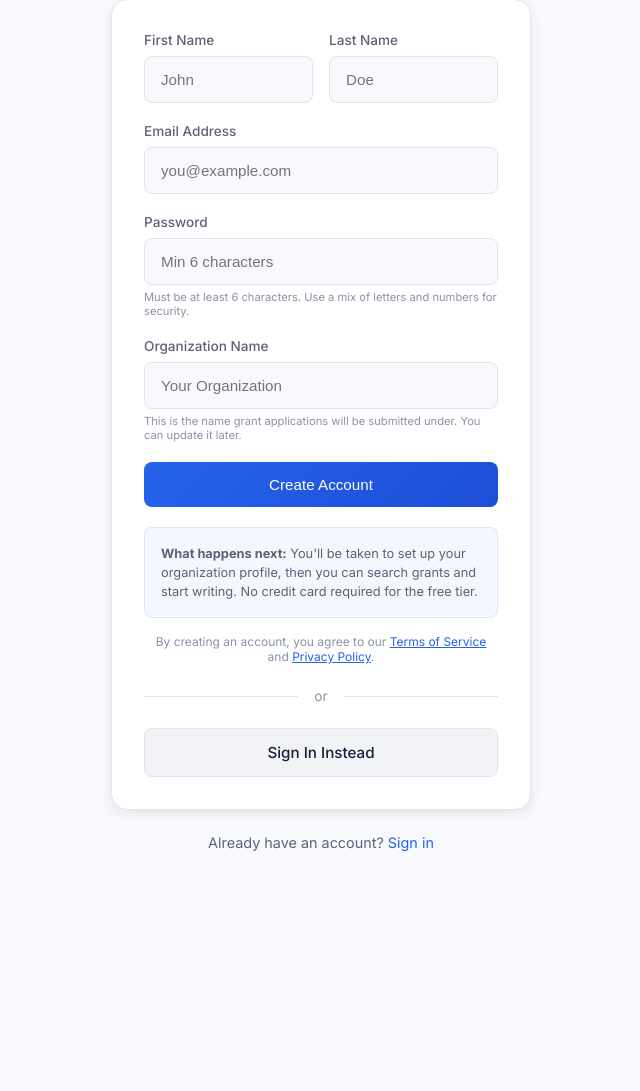
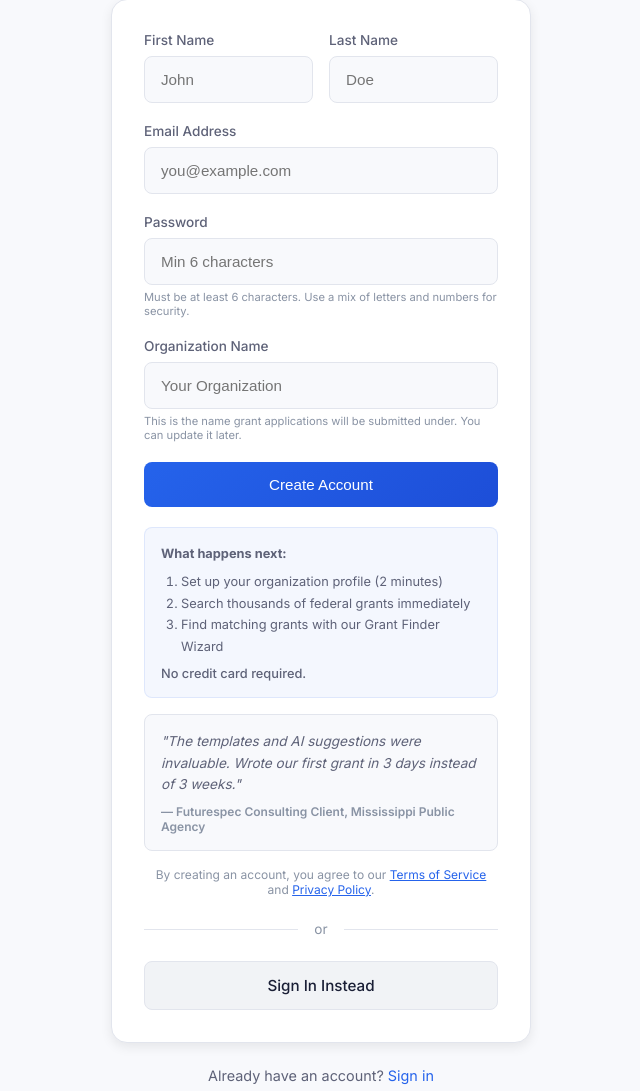
Before and after one commit to fbwalker4/GrantPro, a Flask app: template portal/templates/signup.html in a window 1280 px wide. Shown: the part 218-1309 px from the top of the page, without its empty margins (319-959 px from the left). Before the commit the page ends 1070 px from the top, so only its background shows below. Run offline with Flask 3, Linux system fonts and the light colour scheme; the template is opened without the code that fills it, so the values that code supplies are empty; parts of the project's set-up code (start-up, migrations or seed data) failed here and were passed over; some libraries are stand-ins or nearby versions.

Commit message:
UX iteration: search defaults, hero copy, CTAs, signup, cards
1. Search default sort: newest posted first (was deadline soonest)
   $0-amount grants pushed to bottom with reduced opacity
2. Hero: outcome-first copy ("Find grants you qualify for, draft
   with AI, get submission guidance") instead of price-first
3. CTAs standardized across landing page:
   Primary: "Start Writing Grants"
   Browse: "Search Grants Free"
   Account: "Create Free Account"
4. Signup page: specific next steps (3 numbered items), testimonial
   quote added, "No credit card required" prominent
5. Search cards: deadline always shown with urgency colors,
   description snippets trimmed to 100 chars

Co-Authored-By: Claude Opus 4.6 (1M context) <noreply@anthropic.com>

```diff
--- a/portal/templates/signup.html
+++ b/portal/templates/signup.html
@@ -305,9 +305,25 @@
                 </button>
 
                 <div style="margin-top: 1.25rem; padding: 1rem; background: rgba(37,99,235,0.05); border: 1px solid rgba(37,99,235,0.1); border-radius: 8px;">
-                    <p style="font-size: 0.8rem; color: var(--text-secondary); margin: 0; line-height: 1.5;">
-                        <strong>What happens next:</strong> You'll be taken to set up your organization profile,
-                        then you can search grants and start writing. No credit card required for the free tier.
+                    <p style="font-size: 0.8rem; color: var(--text-secondary); margin: 0 0 0.5rem 0; line-height: 1.5;">
+                        <strong>What happens next:</strong>
+                    </p>
+                    <ol style="font-size: 0.8rem; color: var(--text-secondary); margin: 0 0 0.5rem 1.25rem; line-height: 1.7;">
+                        <li>Set up your organization profile (2 minutes)</li>
+                        <li>Search thousands of federal grants immediately</li>
+                        <li>Find matching grants with our Grant Finder Wizard</li>
+                    </ol>
+                    <p style="font-size: 0.8rem; color: var(--text-secondary); margin: 0; font-weight: 500;">
+                        No credit card required.
+                    </p>
+                </div>
+
+                <div style="margin-top: 1rem; padding: 1rem; background: var(--bg-secondary); border: 1px solid var(--border-color); border-radius: 8px;">
+                    <p style="font-size: 0.85rem; color: var(--text-secondary); margin: 0; line-height: 1.6; font-style: italic;">
+                        "The templates and AI suggestions were invaluable. Wrote our first grant in 3 days instead of 3 weeks."
+                    </p>
+                    <p style="font-size: 0.75rem; color: var(--text-muted); margin: 0.5rem 0 0; font-weight: 600;">
+                        — Futurespec Consulting Client, Mississippi Public Agency
                     </p>
                 </div>
 
```
Also changed, not shown: portal/templates/landing.html (+6 -6 lines), portal/templates/search_public.html (+19 -9 lines).
